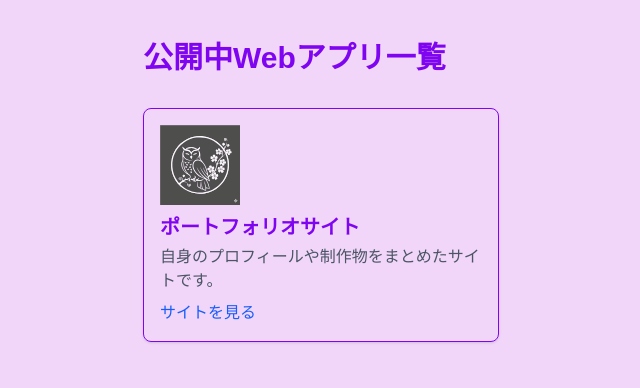
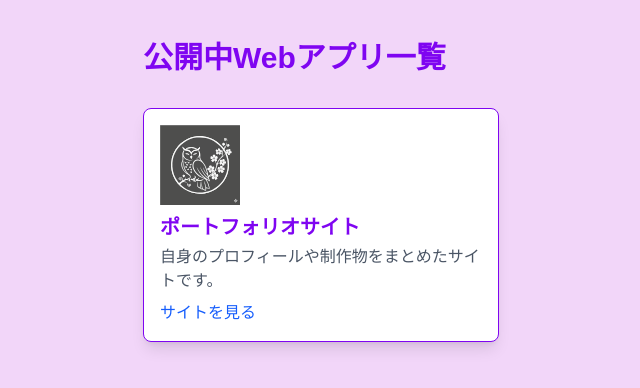
Before and after one commit to tenhou-Ravenclaw/developedByTenhou, a Next.js app: page / in a window 1280 px wide. Shown: the top 388 px of the page, without its empty margins (129-769 px from the left). Built offline with nearby package versions, Linux system fonts and the light colour scheme.

Commit message:
カードをもっと立体的にして、背景を白にした

```diff
--- a/app/page.tsx
+++ b/app/page.tsx
@@ -8,7 +8,7 @@ export default function Home() {
       <h1 className="text-3xl font-bold mb-8">公開中Webアプリ一覧</h1>
       <div className="grid gap-6 md:grid-cols-2">
         {apps.map((app) => (
-          <div key={app.url} className="border rounded-lg p-4 shadow hover:shadow-lg transition">
+          <div key={app.url} className="bg-white border rounded-lg p-4 shadow-lg hover:shadow-xl transition-all duration-300 hover:-translate-y-1">
             <Image src={app.image} alt={app.title} width={80} height={80} className="mb-2" />
             <h2 className="text-xl font-semibold mb-1">{app.title}</h2>
             <p className="text-gray-600 mb-2">{app.description}</p>
```
